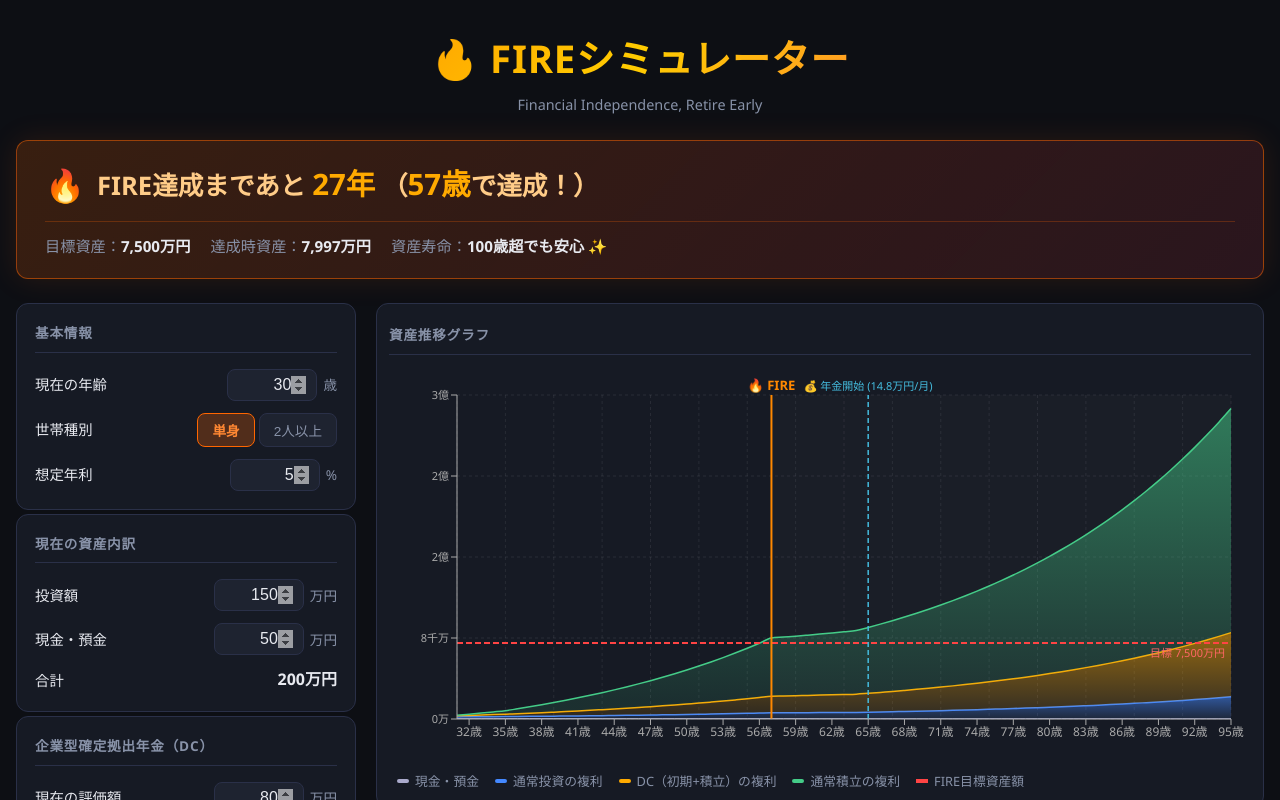
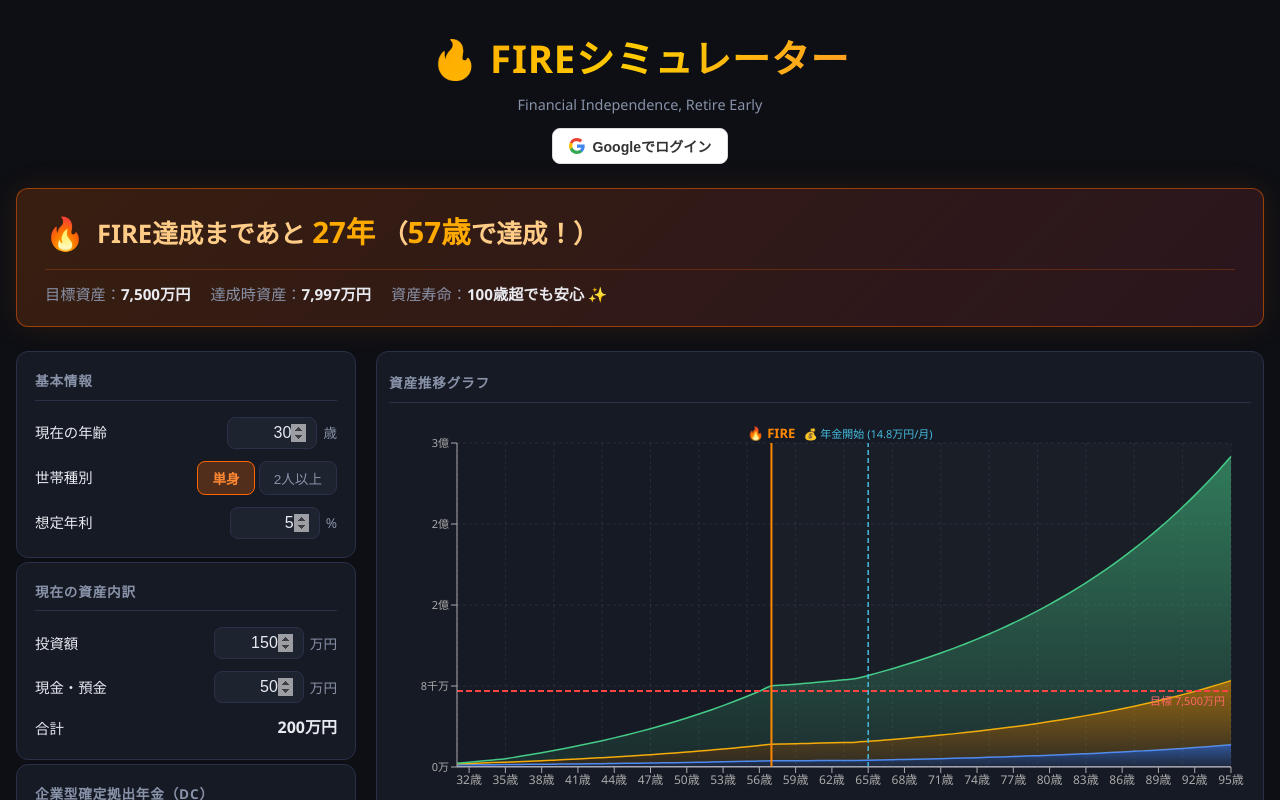
Before and after one commit to Jyan123-hash/fire-simulator, a React (Vite) app: page / in a window 1280 px wide. Shown: the top 800 px of the page. Built offline with nearby package versions, Linux system fonts and the light colour scheme; no server answers.

Commit message:
feat: Google login & Firestore auto-save

```diff
--- a/package.json
+++ b/package.json
@@ -16,6 +16,7 @@
   },
   "dependencies": {
     "@vitejs/plugin-react": "^6.0.1",
+    "firebase": "^12.12.1",
     "react": "^19.2.5",
     "react-dom": "^19.2.5",
     "recharts": "^3.8.1"
--- a/src/App.tsx
+++ b/src/App.tsx
@@ -1,10 +1,12 @@
-import { useState, useMemo } from 'react';
+import { useState, useMemo, useEffect, useRef } from 'react';
 import { FireInput, calcFire } from './utils/fireCalc';
+import { useFireSettings } from './hooks/useFireSettings';
 import FireBanner from './components/FireBanner';
 import InputPanel from './components/InputPanel';
 import FireChart from './components/FireChart';
 import HensachiCard from './components/HensachiCard';
 import PensionCard from './components/PensionCard';
+import AuthButton from './components/AuthButton';
 
 const DEFAULT_INPUT: FireInput = {
   currentAge: 30,
@@ -30,6 +32,38 @@ const DEFAULT_INPUT: FireInput = {
 export default function App() {
   const [input, setInput] = useState<FireInput>(DEFAULT_INPUT);
   const [isSingle, setIsSingle] = useState(true);
+  const isFirstLogin = useRef(true);
+
+  const { user, authLoading, saveStatus, login, logout, loadSettings, scheduleSave } =
+    useFireSettings();
+
+  // ログイン時にFirestoreから設定を読み込む
+  useEffect(() => {
+    if (!user) {
+      isFirstLogin.current = true;
+      return;
+    }
+    if (!isFirstLogin.current) return;
+    isFirstLogin.current = false;
+
+    loadSettings(user.uid).then((saved) => {
+      if (saved) {
+        setInput(saved.input);
+        setIsSingle(saved.isSingle);
+      }
+    });
+  }, [user, loadSettings]);
+
+  // 設定変更時に自動保存（ログイン中のみ）
+  const isInitialRender = useRef(true);
+  useEffect(() => {
+    if (isInitialRender.current) {
+      isInitialRender.current = false;
+      return;
+    }
+    if (!user) return;
+    scheduleSave(user.uid, { input, isSingle });
+  }, [input, isSingle, user, scheduleSave]);
 
   const result = useMemo(() => calcFire(input), [input]);
 
@@ -46,6 +80,15 @@ export default function App() {
       <header className="app-header">
         <h1 className="app-title">🔥 FIREシミュレーター</h1>
         <p className="app-subtitle">Financial Independence, Retire Early</p>
+        <div className="auth-area">
+          <AuthButton
+            user={user}
+            authLoading={authLoading}
+            saveStatus={saveStatus}
+            onLogin={login}
+            onLogout={logout}
+          />
+        </div>
       </header>
 
       <FireBanner result={result} currentAge={input.currentAge} />
--- /dev/null
+++ b/src/components/AuthButton.tsx
@@ -0,0 +1,55 @@
+import { User } from 'firebase/auth';
+import { SaveStatus } from '../hooks/useFireSettings';
+
+interface Props {
+  user: User | null;
+  authLoading: boolean;
+  saveStatus: SaveStatus;
+  onLogin: () => void;
+  onLogout: () => void;
+}
+
+const GoogleIcon = () => (
+  <svg width="16" height="16" viewBox="0 0 18 18" style={{ flexShrink: 0 }}>
+    <path fill="#4285F4" d="M17.64 9.2c0-.637-.057-1.251-.164-1.84H9v3.481h4.844c-.209 1.125-.843 2.078-1.796 2.717v2.258h2.908C16.658 14.013 17.64 11.706 17.64 9.2z"/>
+    <path fill="#34A853" d="M9 18c2.43 0 4.467-.806 5.956-2.18l-2.908-2.259c-.806.54-1.837.86-3.048.86-2.344 0-4.328-1.584-5.036-3.711H.957v2.332A8.997 8.997 0 0 0 9 18z"/>
+    <path fill="#FBBC05" d="M3.964 10.71A5.41 5.41 0 0 1 3.682 9c0-.593.102-1.17.282-1.71V4.958H.957A8.996 8.996 0 0 0 0 9c0 1.452.348 2.827.957 4.042l3.007-2.332z"/>
+    <path fill="#EA4335" d="M9 3.58c1.321 0 2.508.454 3.44 1.345l2.582-2.58C13.463.891 11.426 0 9 0A8.997 8.997 0 0 0 .957 4.958L3.964 6.29C4.672 4.163 6.656 3.58 9 3.58z"/>
+  </svg>
+);
+
+export default function AuthButton({ user, authLoading, saveStatus, onLogin, onLogout }: Props) {
+  if (authLoading) return null;
+
+  if (!user) {
+    return (
+      <button className="auth-btn auth-btn--in" onClick={onLogin}>
+        <GoogleIcon />
+        Googleでログイン
+      </button>
+    );
+  }
+
+  return (
+    <div className="auth-user">
+      {user.photoURL && (
+        <img src={user.photoURL} alt="" className="auth-avatar" referrerPolicy="no-referrer" />
+      )}
+      <span className="auth-name">{user.displayName}</span>
+
+      {saveStatus === 'saving' && (
+        <span className="save-status save-status--saving">保存中…</span>
+      )}
+      {saveStatus === 'saved' && (
+        <span className="save-status save-status--saved">✓ 保存済み</span>
+      )}
+      {saveStatus === 'error' && (
+        <span className="save-status save-status--error">保存失敗</span>
+      )}
+
+      <button className="auth-btn auth-btn--out" onClick={onLogout}>
+        ログアウト
+      </button>
+    </div>
+  );
+}
--- /dev/null
+++ b/src/hooks/useFireSettings.ts
@@ -0,0 +1,67 @@
+import { useState, useEffect, useRef, useCallback } from 'react';
+import {
+  onAuthStateChanged,
+  signInWithPopup,
+  signOut,
+  User,
+} from 'firebase/auth';
+import { doc, getDoc, setDoc } from 'firebase/firestore';
+import { auth, db, googleProvider } from '../lib/firebase';
+import { FireInput } from '../utils/fireCalc';
+
+export type SaveStatus = 'idle' | 'saving' | 'saved' | 'error';
+
+export interface SavedData {
+  input: FireInput;
+  isSingle: boolean;
+}
+
+export function useFireSettings() {
+  const [user, setUser] = useState<User | null>(null);
+  const [authLoading, setAuthLoading] = useState(true);
+  const [saveStatus, setSaveStatus] = useState<SaveStatus>('idle');
+  const saveTimer = useRef<ReturnType<typeof setTimeout> | null>(null);
+
+  useEffect(() => {
+    const unsubscribe = onAuthStateChanged(auth, (u) => {
+      setUser(u);
+      setAuthLoading(false);
+    });
+    return unsubscribe;
+  }, []);
+
+  const login = useCallback(() => signInWithPopup(auth, googleProvider), []);
+  const logout = useCallback(() => signOut(auth), []);
+
+  const loadSettings = useCallback(async (uid: string): Promise<SavedData | null> => {
+    try {
+      const ref = doc(db, 'users', uid, 'settings', 'current');
+      const snap = await getDoc(ref);
+      if (snap.exists()) return snap.data() as SavedData;
+    } catch {
+      // 読み込み失敗時はデフォルトを使用
+    }
+    return null;
+  }, []);
+
+  const saveNow = useCallback(async (uid: string, data: SavedData) => {
+    setSaveStatus('saving');
+    try {
+      const ref = doc(db, 'users', uid, 'settings', 'current');
+      await setDoc(ref, { ...data, updatedAt: new Date().toISOString() });
+      setSaveStatus('saved');
+      setTimeout(() => setSaveStatus('idle'), 2000);
+    } catch {
+      setSaveStatus('error');
+    }
+  }, []);
+
+  // 1.5秒のデバウンスで自動保存
+  const scheduleSave = useCallback((uid: string, data: SavedData) => {
+    if (saveTimer.current) clearTimeout(saveTimer.current);
+    setSaveStatus('saving');
+    saveTimer.current = setTimeout(() => saveNow(uid, data), 1500);
+  }, [saveNow]);
+
+  return { user, authLoading, saveStatus, login, logout, loadSettings, scheduleSave };
+}
--- a/src/index.css
+++ b/src/index.css
@@ -53,6 +53,83 @@ body {
   color: var(--muted);
   font-size: 0.9rem;
   margin-top: 4px;
+}
+
+/* ── Auth ── */
+.auth-area {
+  display: flex;
+  justify-content: center;
+  margin-top: 12px;
+}
+
+.auth-btn {
+  display: inline-flex;
+  align-items: center;
+  gap: 8px;
+  border-radius: var(--radius-sm);
+  font-size: 0.88rem;
+  font-weight: 600;
+  cursor: pointer;
+  transition: all 0.15s;
+  padding: 7px 16px;
+}
+
+.auth-btn--in {
+  background: #fff;
+  color: #333;
+  border: 1px solid #ddd;
+}
+
+.auth-btn--in:hover {
+  background: #f5f5f5;
+  box-shadow: 0 2px 8px rgba(0,0,0,0.15);
+}
+
+.auth-btn--out {
+  background: transparent;
+  border: 1px solid var(--border);
+  color: var(--muted);
+}
+
+.auth-btn--out:hover {
+  border-color: var(--accent-red);
+  color: var(--accent-red);
+}
+
+.auth-user {
+  display: flex;
+  align-items: center;
+  gap: 10px;
+}
+
+.auth-avatar {
+  width: 28px;
+  height: 28px;
+  border-radius: 50%;
+  object-fit: cover;
+}
+
+.auth-name {
+  font-size: 0.88rem;
+  color: var(--text);
+}
+
+.save-status {
+  font-size: 0.78rem;
+  padding: 2px 8px;
+  border-radius: 4px;
+}
+
+.save-status--saving {
+  color: var(--muted);
+}
+
+.save-status--saved {
+  color: var(--accent-green);
+}
+
+.save-status--error {
+  color: var(--accent-red);
 }
 
 /* ── FIRE Banner ── */
--- /dev/null
+++ b/src/lib/firebase.ts
@@ -0,0 +1,17 @@
+import { initializeApp } from 'firebase/app';
+import { getAuth, GoogleAuthProvider } from 'firebase/auth';
+import { getFirestore } from 'firebase/firestore';
+
+const firebaseConfig = {
+  apiKey: "AIzaSyCVvtQkOXpZ2V-joJ68Q4kdO_Egu2-XgZk",
+  authDomain: "fire-simulator-fe9e6.firebaseapp.com",
+  projectId: "fire-simulator-fe9e6",
+  storageBucket: "fire-simulator-fe9e6.firebasestorage.app",
+  messagingSenderId: "793037453491",
+  appId: "1:793037453491:web:ff93b723fc60b156c718c6",
+};
+
+const app = initializeApp(firebaseConfig);
+export const auth = getAuth(app);
+export const db = getFirestore(app);
+export const googleProvider = new GoogleAuthProvider();
```
Also changed, not shown: 1 other file (tests, documents, lock files or other folders).
